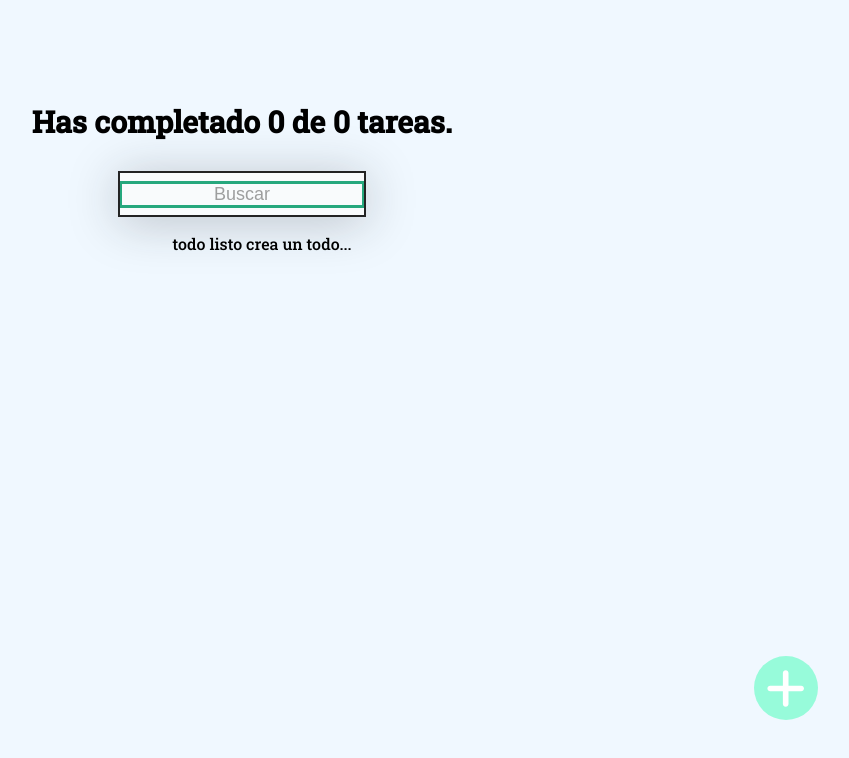
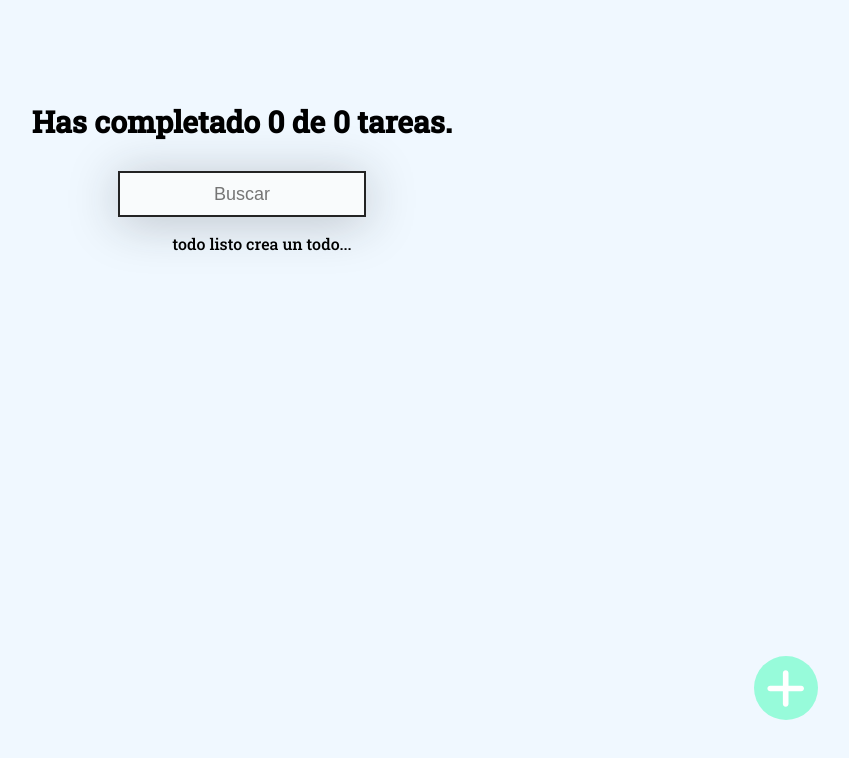
Before and after one commit to jaimecalderon16/react-project, a React app: page / in a window 1280 px wide. Shown: the whole page, without its empty margins (398-1247 px from the left). Built offline with nearby package versions, Linux system fonts and the light colour scheme.

Commit message:
solucion de error google chrome

```diff
--- a/src/TodoSearc/TodoSearch.css
+++ b/src/TodoSearc/TodoSearch.css
@@ -8,13 +8,6 @@
     box-shadow: 0px 5px 50px rgba(32, 35, 41, 0.25);
 }
 
-.input-buscar::placeholder{
-    color: rgb(157, 158, 158);
-    font-weight: 500;
-    outline: aquamarine solid 3px;
-    outline-color: rgb(38, 168, 125);
-}
-
 .input-buscar:focus{
     outline:none;
     border-color: aquamarine;
```
